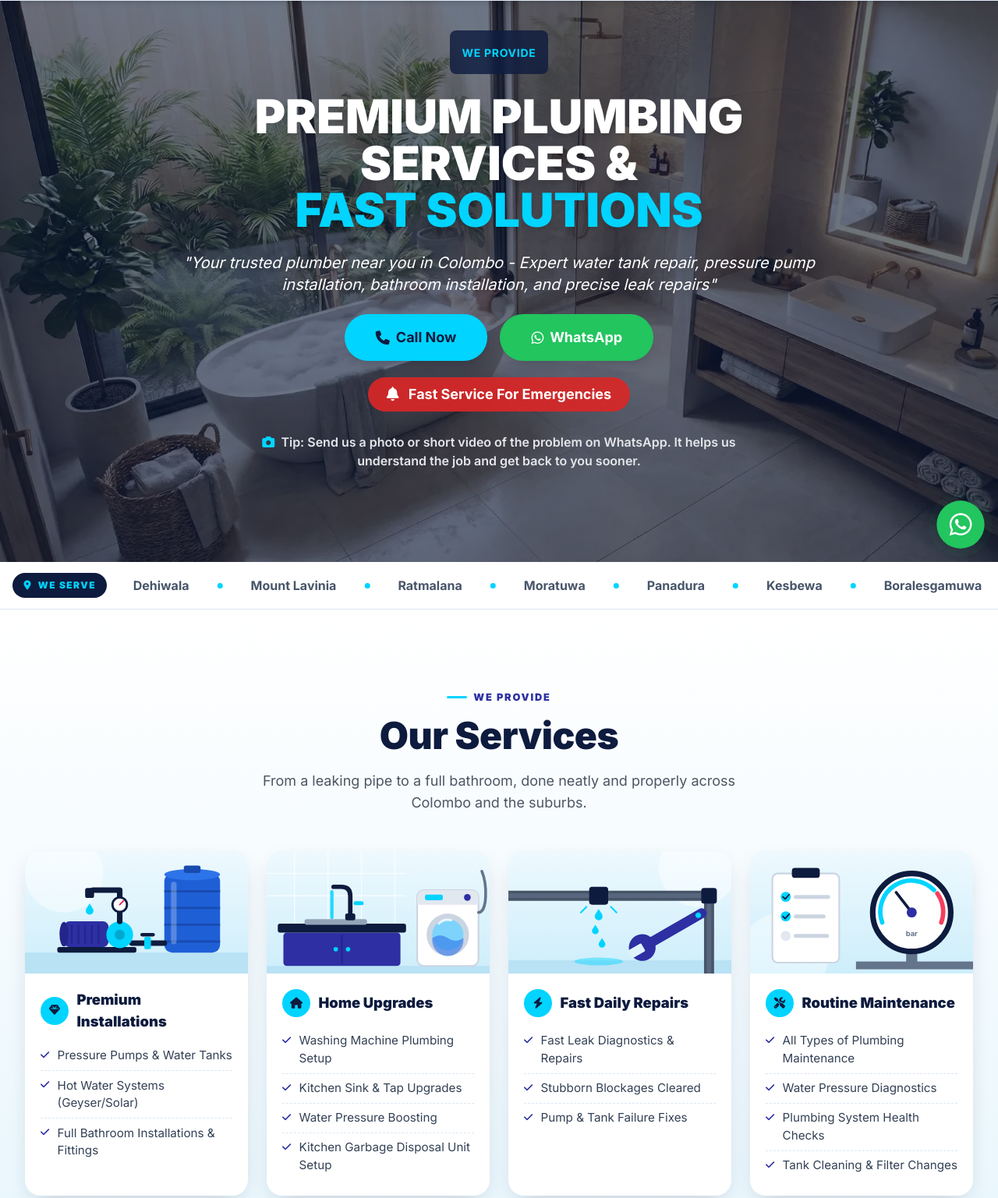
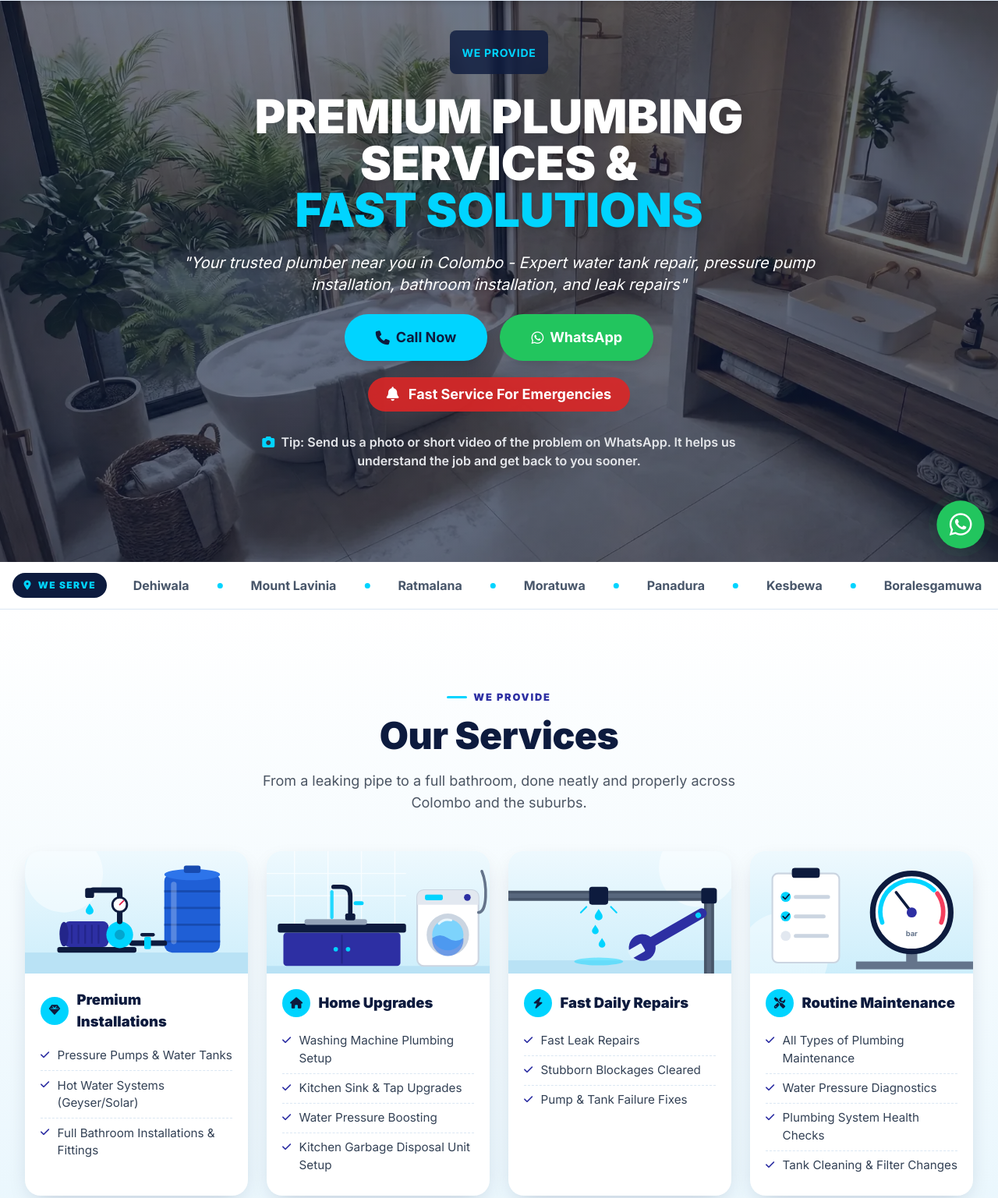
Before and after one commit to kathri-don/pavota-website, a plain HTML site: page index.html in a window 1280 px wide. Shown: the part 79-1616 px from the top of the page at 78% size. Drawn offline with nearby package versions, Linux system fonts and the light colour scheme.

Commit message:
Update leak repair homepage copy

```diff
--- a/index.html
+++ b/index.html
@@ -522,7 +522,7 @@
             <p
                 class="text-base md:text-xl text-white mb-4 md:mb-6 font-medium max-w-4xl mx-auto drop-shadow-md italic px-2">
                 "Your trusted plumber near you in Colombo - Expert water tank repair, pressure pump installation,
-                bathroom installation, and precise leak repairs"
+                bathroom installation, and leak repairs"
             </p>
             <div class="flex flex-col sm:flex-row justify-center gap-3 md:gap-4 px-4 sm:px-0">
                 <a href="tel:+94701111994"
@@ -773,7 +773,7 @@
                     <div class="p-5">
                         <h3 class="svc-name"><i class="fa-solid fa-bolt"></i>Fast Daily Repairs</h3>
                         <ul class="svc-list mt-3">
-                            <li><i class="fa-solid fa-check"></i>Fast Leak Diagnostics &amp; Repairs</li>
+                            <li><i class="fa-solid fa-check"></i>Fast Leak Repairs</li>
                             <li><i class="fa-solid fa-check"></i>Stubborn Blockages Cleared</li>
                             <li><i class="fa-solid fa-check"></i>Pump &amp; Tank Failure Fixes</li>
                         </ul>
```
